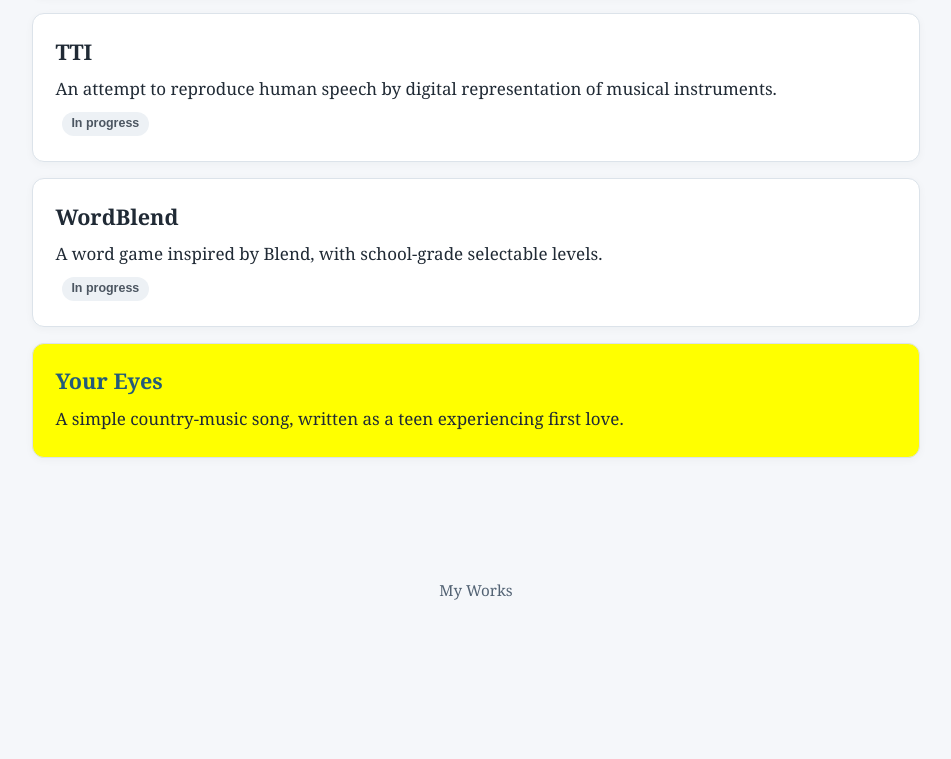
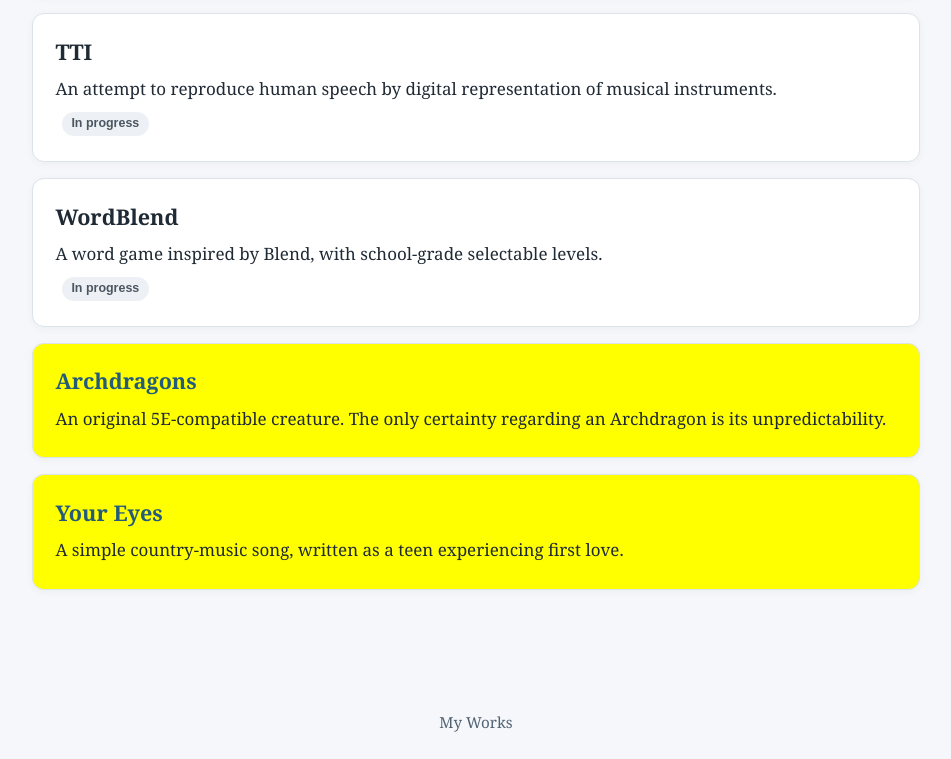
Before and after one commit to jeffmayes-jpg/My-Works, a plain HTML site: page index.html in a window 1280 px wide. Shown: the part 3189-3948 px from the top of the page, without its empty margins (164-1115 px from the left). Before the commit the page ends 3817 px from the top, so only its background shows below. Drawn offline with Linux system fonts and the light colour scheme.

Commit message:
Add Archdragons to My Works

```diff
--- a/index.html
+++ b/index.html
@@ -79,6 +79,10 @@ footer{text-align:center;color:var(--muted);padding:1.5rem;font-size:.95rem}a{ov
 <section class="work"><h2>WordBlend</h2><p>A word game inspired by Blend, with school-grade selectable levels.</p><p><span class="status">In progress</span></p></section>
 
 <section class="work completed">
+<h2><a href="https://jeffmayes-jpg.github.io/My-Works/Archdragons/">Archdragons</a></h2>
+<p>An original 5E-compatible creature. The only certainty regarding an Archdragon is its unpredictability.</p>
+</section>
+<section class="work completed">
 <h2><a href="https://jeffmayes-jpg.github.io/Your-Eyes/">Your Eyes</a></h2>
 <p>A simple country-music song, written as a teen experiencing first love.</p>
 </section>
```
